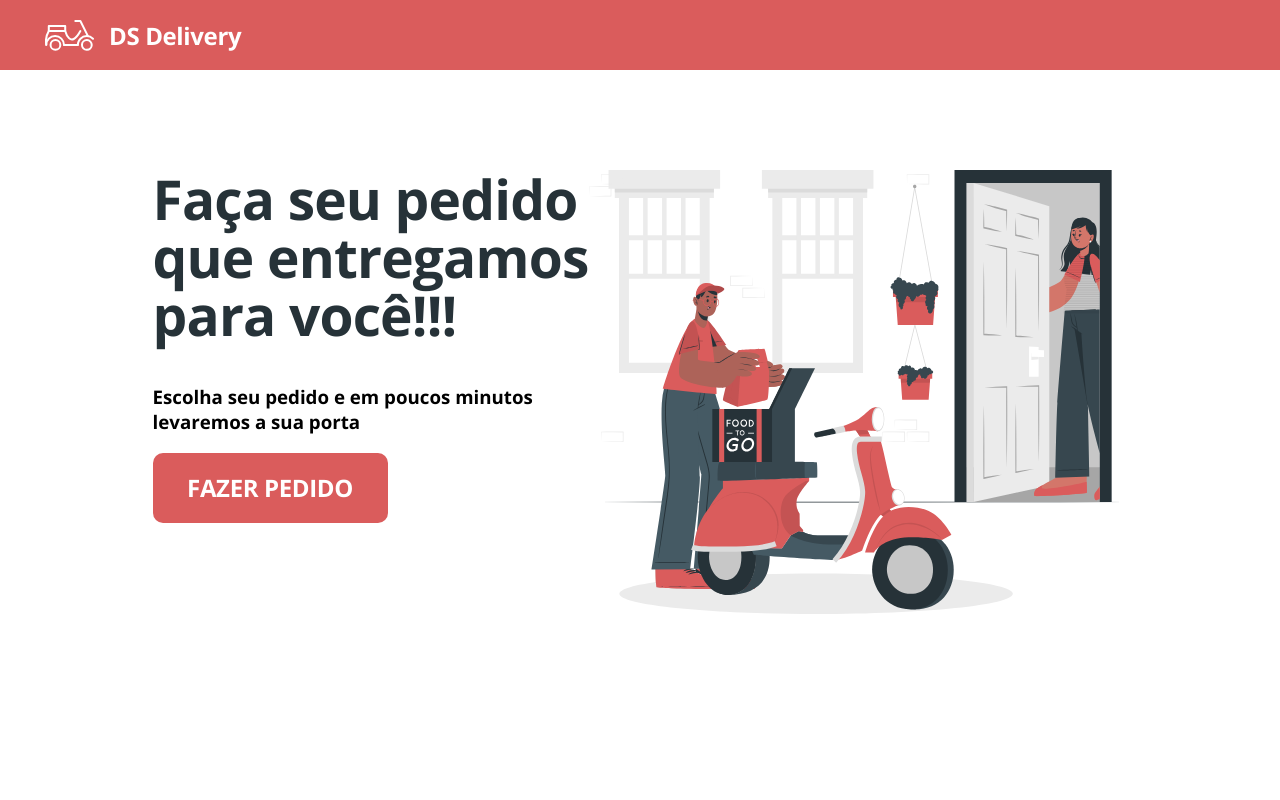
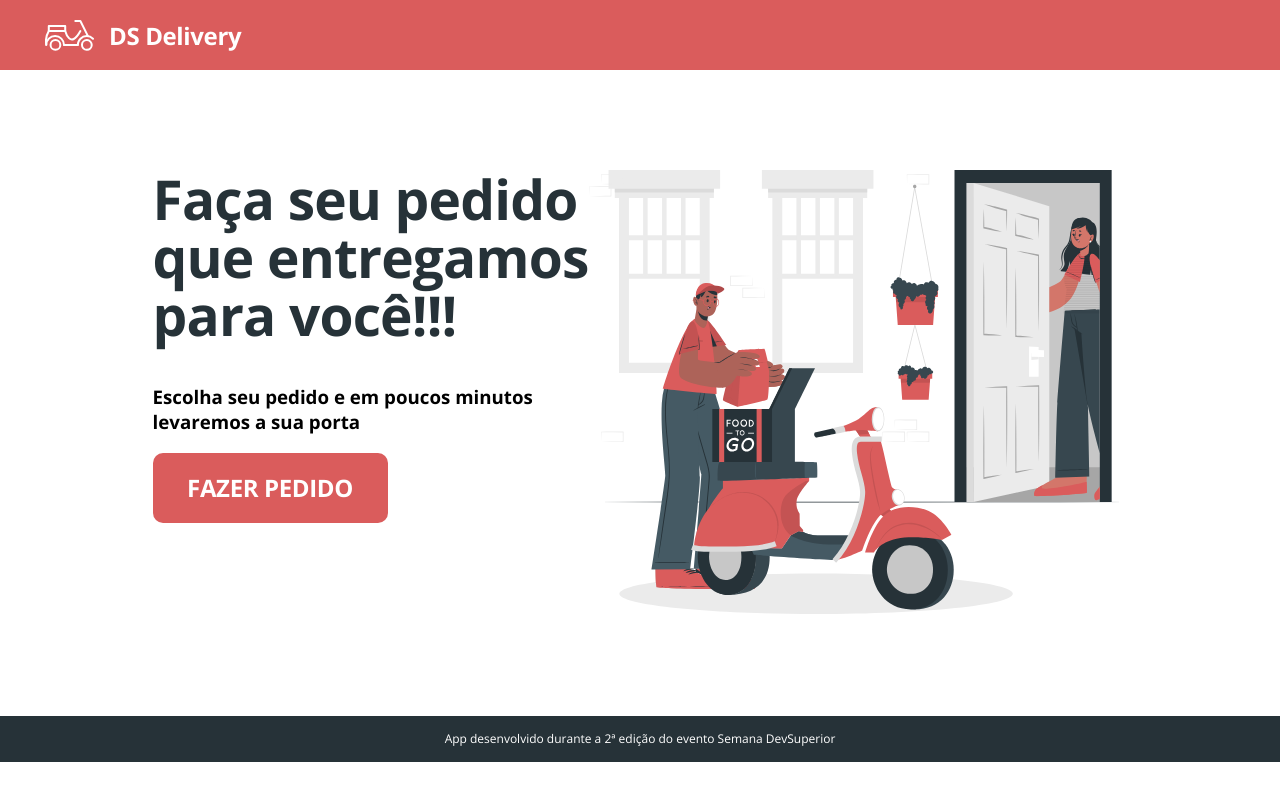
Before and after one commit to wkreuch/dsdeliver-sds2, a React (Create React App) app in the folder front-web/: page / in a window 1280 px wide. Built offline with nearby package versions, Linux system fonts and the light colour scheme; the HTML template or start-up script is replaced by a standard one.

Commit message:
Add component Footer

```diff
--- /dev/null
+++ b/front-web/src/Footer/index.tsx
@@ -0,0 +1,11 @@
+import './styles.css';
+
+function Footer() {
+    return (
+        <footer className="main-footer">
+            App desenvolvido durante a 2ª edição do evento Semana DevSuperior
+        </footer>
+    )
+}
+
+export default Footer;
--- /dev/null
+++ b/front-web/src/Footer/styles.css
@@ -0,0 +1,11 @@
+
+.main-footer {
+    padding-top: 15px;
+    padding-bottom: 15px;
+    background-color: var(--dark-color);
+    font-weight: normal;
+    font-size: 12px;
+    line-height: 16px;
+    text-align: center;
+    color: #FFF;
+}
--- a/front-web/src/Home/index.tsx
+++ b/front-web/src/Home/index.tsx
@@ -1,7 +1,9 @@
 import './styles.css';
 import { ReactComponent as MainImage } from './main.svg';
+import Footer from '../Footer';
 function Home() {
     return (
+        <>
             <div className="home-container">
                 <div className="home-content">
                     <div className="home-action">
@@ -14,6 +16,9 @@ function Home() {
                     </div>
                 </div>
             </div>
+            <Footer />
+        </>
+
     )
 }
 
```
Also changed, not shown: front-web/src/Home/styles.css (indentation only). Lines whose indentation alone changed are shown as unchanged.
